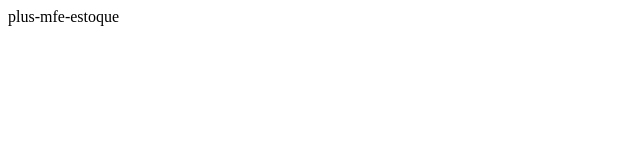
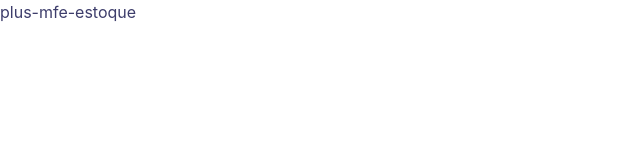
Before and after one commit to jucewicz/plus_mfe_estoque, a React (Vite) app: page / in a window 1280 px wide. Shown: the top 160 px of the page, without its empty margins (0-640 px from the left). Built offline with nearby package versions, Linux system fonts and the light colour scheme.

Commit message:
feat: tema MUI seguindo Manual_UI do mfe-auth

```diff
--- a/src/main.tsx
+++ b/src/main.tsx
@@ -1,8 +1,13 @@
 import { StrictMode } from 'react';
 import { createRoot } from 'react-dom/client';
+import { ThemeProvider, CssBaseline } from '@mui/material';
+import { theme } from './theme';
 
 createRoot(document.getElementById('root')!).render(
   <StrictMode>
-    <div>plus-mfe-estoque</div>
+    <ThemeProvider theme={theme}>
+      <CssBaseline />
+      <div>plus-mfe-estoque</div>
+    </ThemeProvider>
   </StrictMode>,
 );
--- /dev/null
+++ b/src/theme.ts
@@ -0,0 +1,25 @@
+import { createTheme } from '@mui/material/styles';
+
+export const theme = createTheme({
+  palette: {
+    primary: { main: '#6C63FF', dark: '#5A52E0', light: '#EAE9FF' },
+    error: { main: '#E05252' },
+    text: { primary: '#3D3D6B', secondary: '#9898B3' },
+  },
+  typography: {
+    fontFamily: '"Inter", "Nunito", sans-serif',
+  },
+  shape: { borderRadius: 12 },
+  components: {
+    MuiButton: {
+      styleOverrides: {
+        root: { borderRadius: 50, textTransform: 'none', fontWeight: 700 },
+      },
+    },
+    MuiPaper: {
+      styleOverrides: {
+        root: { borderRadius: 24 },
+      },
+    },
+  },
+});
```
Also changed, not shown: 1 other file (tests, documents, lock files or other folders).
